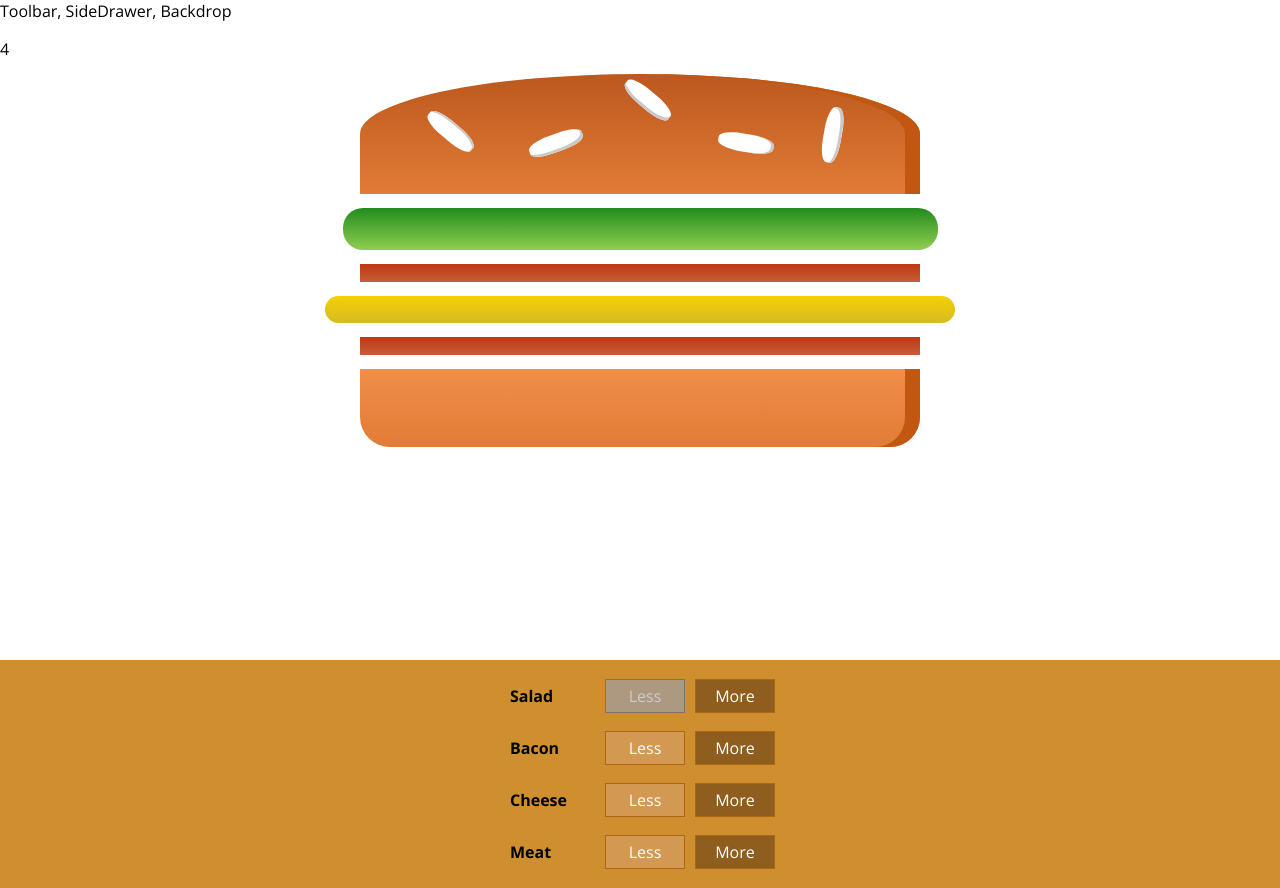
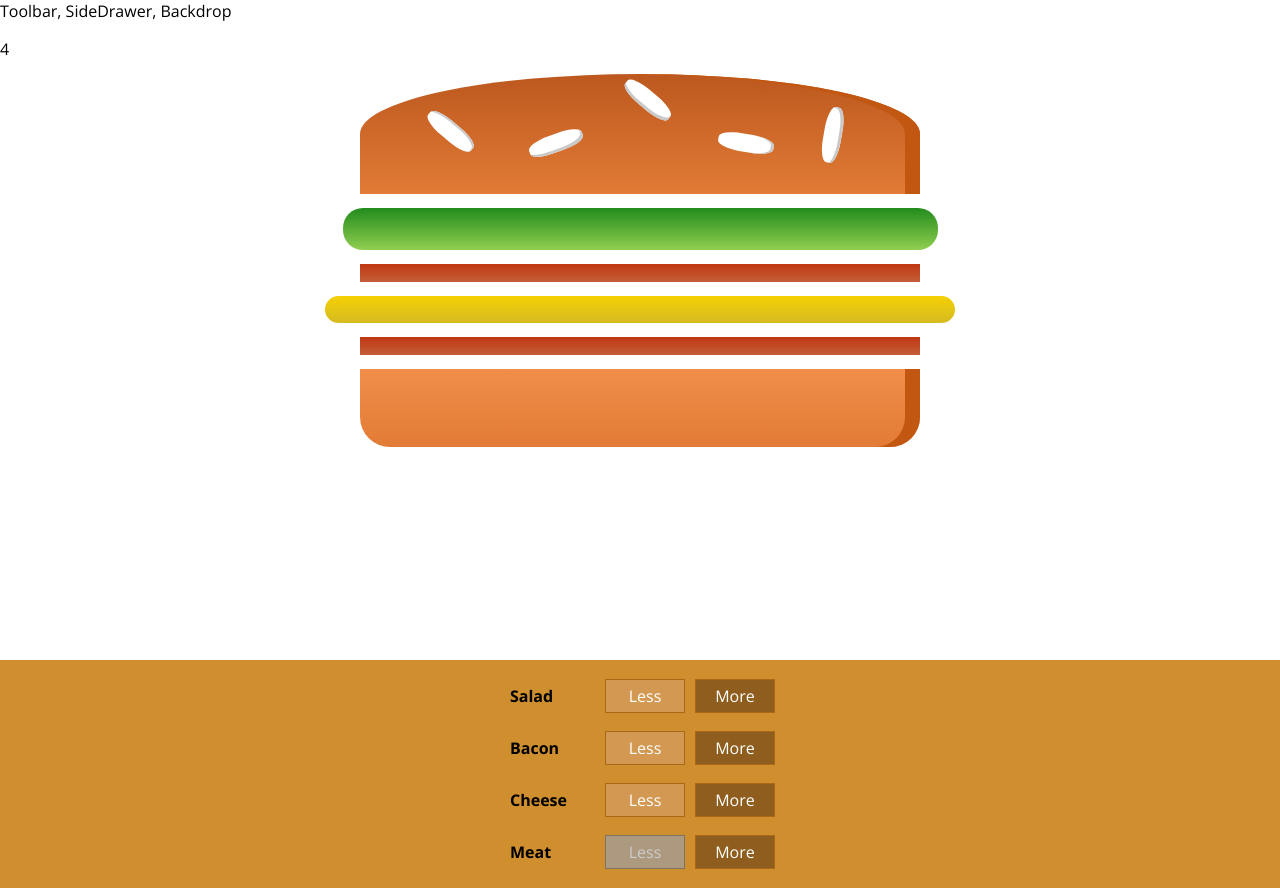
Before and after one commit to johanroug/react, a React app: page / in a window 1280 px wide. Built offline with nearby package versions, Linux system fonts and the light colour scheme.

Commit message:
disabled less button works now

```diff
--- a/src/components/BurgerBuilder/BuildControls/BuildControls.js
+++ b/src/components/BurgerBuilder/BuildControls/BuildControls.js
@@ -12,14 +12,6 @@ const controls = [
 
 class buildControls extends Component {
   render () {
-    controls.map(item => {
-      if (this.props.disabled.indexOf(item.type)) {
-        item['disabled'] = false;
-      } else {
-        item['disabled'] = true;
-      }
-      return 'ok';
-    });
     return (
       <div className={classes.BuildControls}>
         {controls.map((ctrl, index) => {
@@ -27,7 +19,7 @@ class buildControls extends Component {
             <BuildControl
               key={ctrl.label}
               label={ctrl.label}
-              disabled={ctrl.disabled}
+              disabled={this.props.disabled.indexOf(ctrl.type) === -1}
               add={this.props.add.bind(this, ctrl.type)}
               remove={this.props.remove.bind(this, ctrl.type)} />
           );
--- a/src/components/BurgerBuilder/BurgerBuilder.js
+++ b/src/components/BurgerBuilder/BurgerBuilder.js
@@ -64,13 +64,21 @@ class BurgerBuilder extends Component {
   }
 
   render () {
+    const disabledInfo = this.state.ingredients.reduce((p, c) => {
+      if (p.indexOf(c) === -1) {
+        p.push(c);
+      }
+
+      return p;
+    }, []);
+
     return (
       <Aux>
         {this.state.totalPrice}
         <Burger ingredients={this.state.ingredients} />
         <BuildControls
           add={this.addIngredientHandler}
-          disabled={this.enabledControl()}
+          disabled={disabledInfo}
           remove={this.removeIngredientHandler} />
       </Aux>
     );
```
